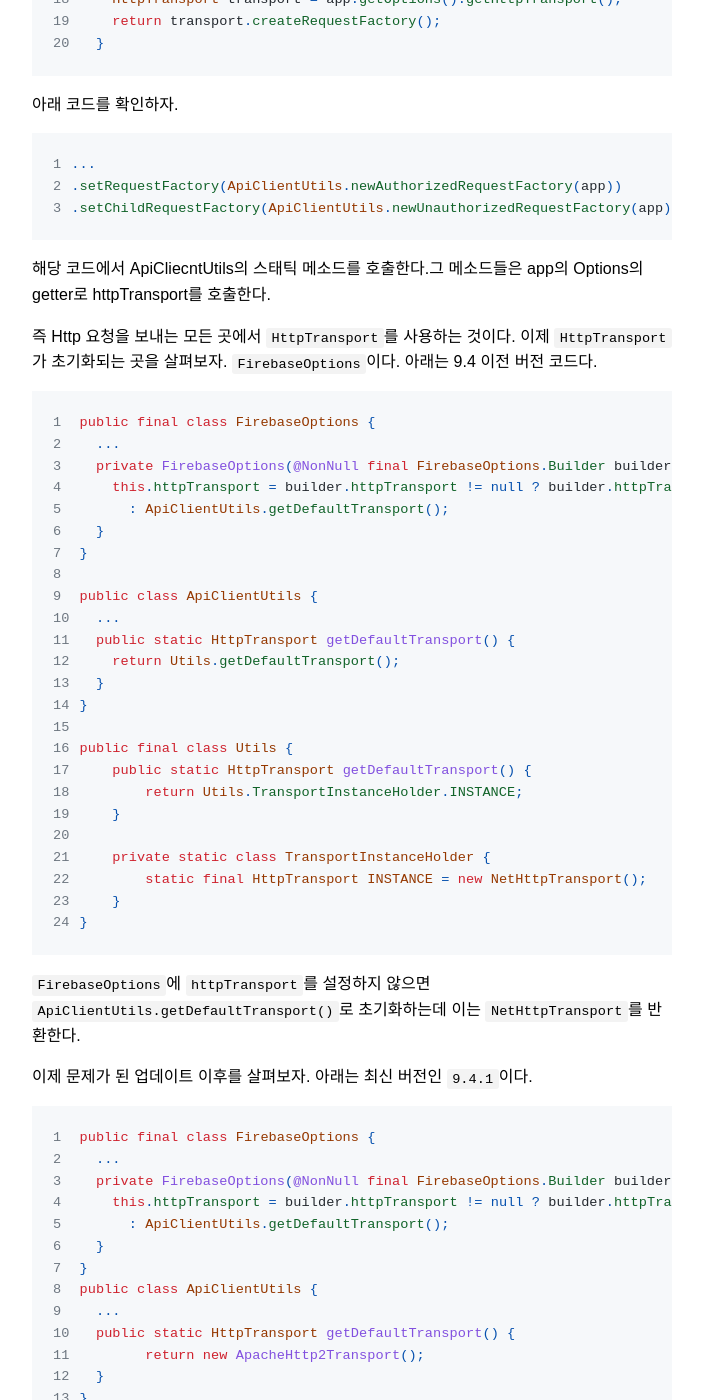
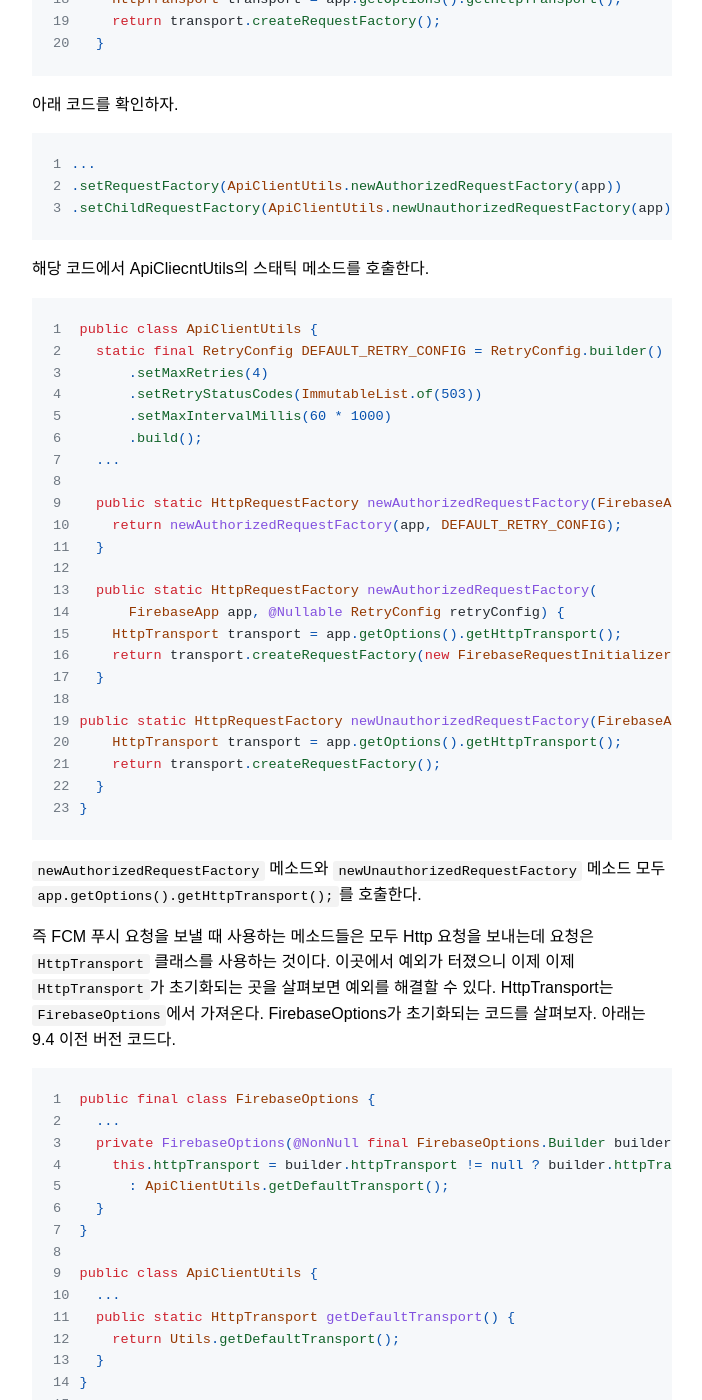
Before and after one commit to jaycobcoder/jaycobcoder.github.io, a Jekyll site: the page built from _posts/2024-11-06-FCM 업데이트 시 고려해야할 부분.md, in a window 1280 px wide and 1400 px high, scrolled down 2085 px. Shown: the whole window, without its empty margins (288-990 px from the left). Built offline with Jekyll 4.4.1, drawn with Linux system fonts in a browser that asks for light colours; comment, search, counter and statistics services are not loaded; some of the changed text lies outside the part shown.

````diff
--- a/_posts/2024-11-06-FCM 업데이트 시 고려해야할 부분.md
+++ b/_posts/2024-11-06-FCM 업데이트 시 고려해야할 부분.md
@@ -80,10 +80,38 @@ send는 sendSingleRequest를 호출하고 여기서 `httpClient.sendAndParse`를
 .setRequestFactory(ApiClientUtils.newAuthorizedRequestFactory(app))
 .setChildRequestFactory(ApiClientUtils.newUnauthorizedRequestFactory(app))
 ```
-해당 코드에서 ApiCliecntUtils의 스태틱 메소드를 호출한다.그 메소드들은 app의 Options의 getter로 httpTransport를 호출한다.
+해당 코드에서 ApiCliecntUtils의 스태틱 메소드를 호출한다.
 
-즉 Http 요청을 보내는 모든 곳에서 `HttpTransport`를 사용하는 것이다.
-이제 `HttpTransport`가 초기화되는 곳을 살펴보자. `FirebaseOptions`이다. 아래는 9.4 이전 버전 코드다.
+```
+public class ApiClientUtils {
+  static final RetryConfig DEFAULT_RETRY_CONFIG = RetryConfig.builder()
+      .setMaxRetries(4)
+      .setRetryStatusCodes(ImmutableList.of(503))
+      .setMaxIntervalMillis(60 * 1000)
+      .build();
+  ...
+
+  public static HttpRequestFactory newAuthorizedRequestFactory(FirebaseApp app) {
+    return newAuthorizedRequestFactory(app, DEFAULT_RETRY_CONFIG);
+  }
+
+  public static HttpRequestFactory newAuthorizedRequestFactory(
+      FirebaseApp app, @Nullable RetryConfig retryConfig) {
+    HttpTransport transport = app.getOptions().getHttpTransport();
+    return transport.createRequestFactory(new FirebaseRequestInitializer(app, retryConfig));
+  }
+
+public static HttpRequestFactory newUnauthorizedRequestFactory(FirebaseApp app) {
+    HttpTransport transport = app.getOptions().getHttpTransport();
+    return transport.createRequestFactory();
+  }
+}
+```
+`newAuthorizedRequestFactory` 메소드와 `newUnauthorizedRequestFactory` 메소드 모두 `app.getOptions().getHttpTransport();`를 호출한다.
+
+즉 FCM 푸시 요청을 보낼 때 사용하는 메소드들은 모두 Http 요청을 보내는데 요청은 `HttpTransport` 클래스를 사용하는 것이다.
+이곳에서 예외가 터졌으니 이제 이제 `HttpTransport`가 초기화되는 곳을 살펴보면 예외를 해결할 수 있다. HttpTransport는 `FirebaseOptions`에서 가져온다. FirebaseOptions가 초기화되는 코드를 살펴보자.
+아래는 9.4 이전 버전 코드다.
 
 ```
 public final class FirebaseOptions {
````
Also changed, not shown: other parts of _posts/2024-11-06-FCM 업데이트 시 고려해야할 부분.md (+3 -0 lines).
